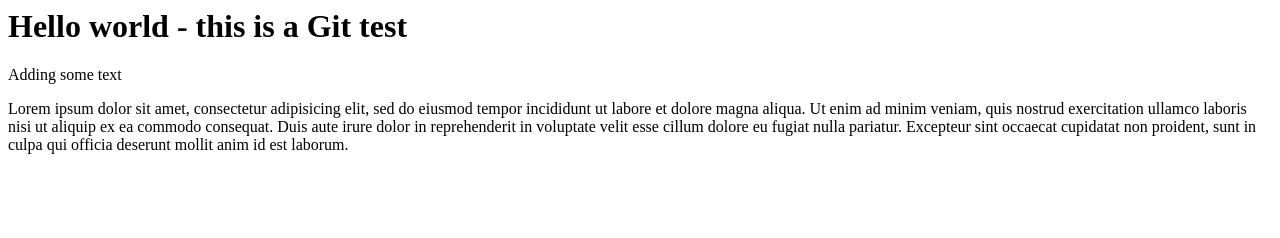
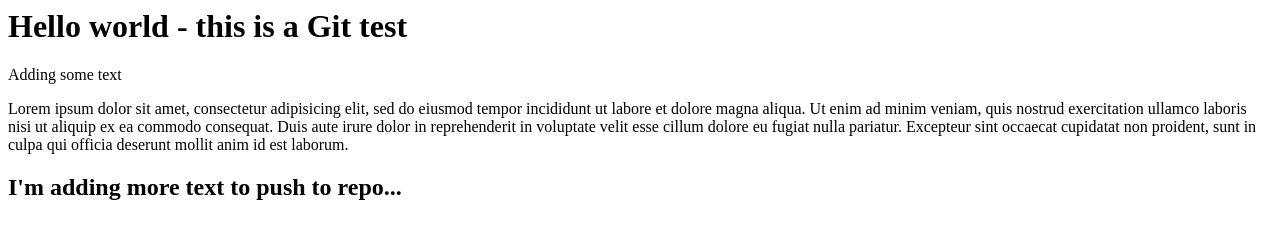
Before and after one commit to manu-jourdan/git-test, a plain HTML site: page index.html in a window 1280 px wide. Drawn offline with Linux system fonts and the light colour scheme.

Commit message:
added h2

```diff
--- a/index.html
+++ b/index.html
@@ -6,3 +6,4 @@ quis nostrud exercitation ullamco laboris nisi ut aliquip ex ea commodo
 consequat. Duis aute irure dolor in reprehenderit in voluptate velit esse
 cillum dolore eu fugiat nulla pariatur. Excepteur sint occaecat cupidatat non
 proident, sunt in culpa qui officia deserunt mollit anim id est laborum.</p>
+<h2>I'm adding more text to push to repo... </h2>
```
